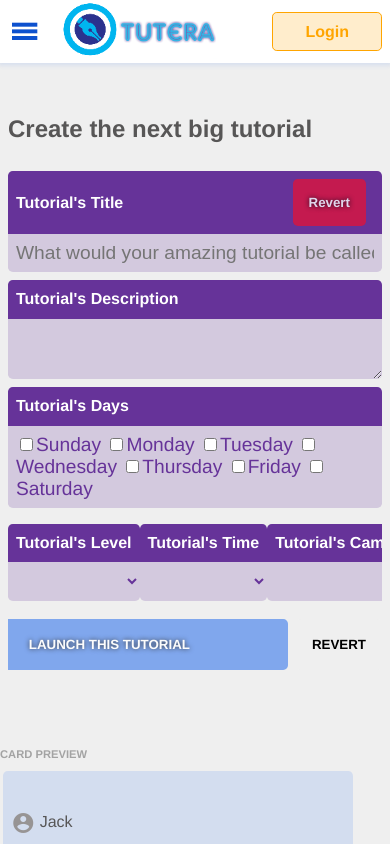
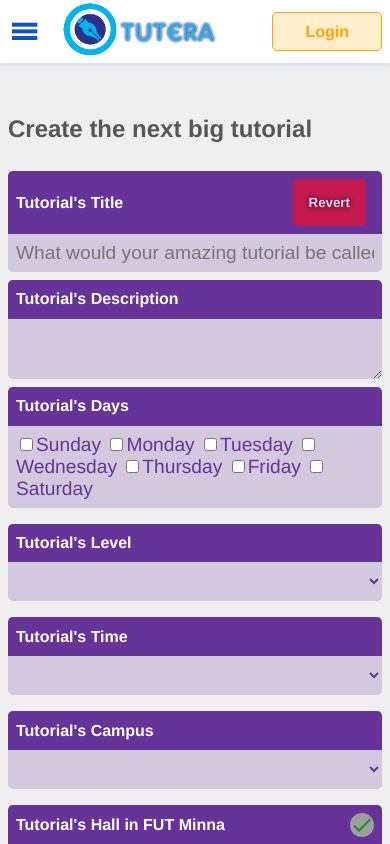
Before and after one commit to booluw/linkedin-demo, a Vue app: page /create in a window 390 px wide. Shown: the top 844 px of the page. Built offline with nearby package versions, Linux system fonts and the light colour scheme; a web font is replaced by a local one.

Commit message:
Corrected "Jumbotron.vue" due to fault in mobile.

```diff
--- a/src/App.vue
+++ b/src/App.vue
@@ -633,7 +633,7 @@ hr {
 
 @media (prefers-color-scheme: dark) {
   :root {
-    --mainColor: #5a4074;
+    --mainColor: #79589b;
     --subColor: #3f609c;
     --cta: #af750a;
     --text: #5c5b5b;
--- a/src/components/AppJumbotron.vue
+++ b/src/components/AppJumbotron.vue
@@ -42,7 +42,7 @@ export default {
   margin: 0;
   padding: 1rem .5rem;
   width: 100%;
-  height: 65vh;
+  height: 75vh;
   background-color: var(--mainColor);
   color: white;
 }
--- a/src/views/Create.vue
+++ b/src/views/Create.vue
@@ -41,7 +41,7 @@
                 <div class="notif is-dangerous" v-if="hall.length != 0">
                     <b>{{details.location}}</b> is being used by {{hall[0].tutor}} on {{hall[0].date[0]}} by {{hall[0].time}}. It is therefore not available
                 </div>
-                <div class="h-flex" style="justify-content: space-between; padding: 0 0;">
+                <div class="v-flex" style="justify-content: space-between; padding: 0 0;">
                     <div class="input-group">
                         <div class="label">Tutorial's Level</div>
                         <select v-model="details.level" class="input">
@@ -88,7 +88,7 @@
                         </select>
                     </div>
                 </div>
-                <div class="h-flex" style="padding: 0 0;justify-content: flex-end;">
+                <div class="v-flex" style="padding: 0 0;justify-content: flex-end;">
                     <button class="btn btn-link is-primary" style="text-transform: uppercase;" @click.prevent="saveTutorial()">Launch this tutorial</button>
                     <button type="reset" class="btn btn-small" style="margin: .5rem 0;text-transform: uppercase;">Revert</button>
                 </div>
--- a/src/views/checkout.vue
+++ b/src/views/checkout.vue
@@ -1,6 +1,9 @@
 <template>
     <section class="section">
         <h1>Tutorials you want to attend</h1>
+        <div class="notif is-warning">
+            <b>Please note!</b> This timetable feature is still in development, might not be perfect in its display.
+        </div>
         <table class="timetable">
             <tr class="__time">
                 <td>Day/Time</td>
```
